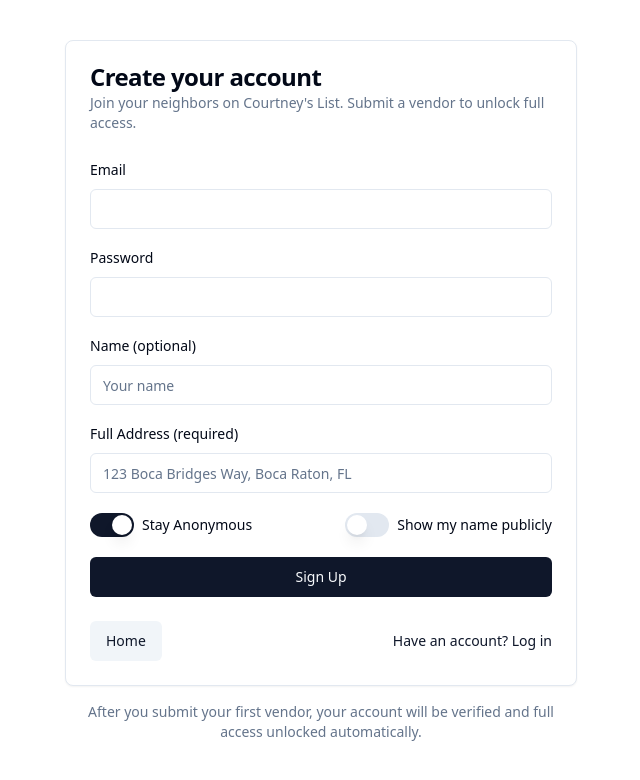
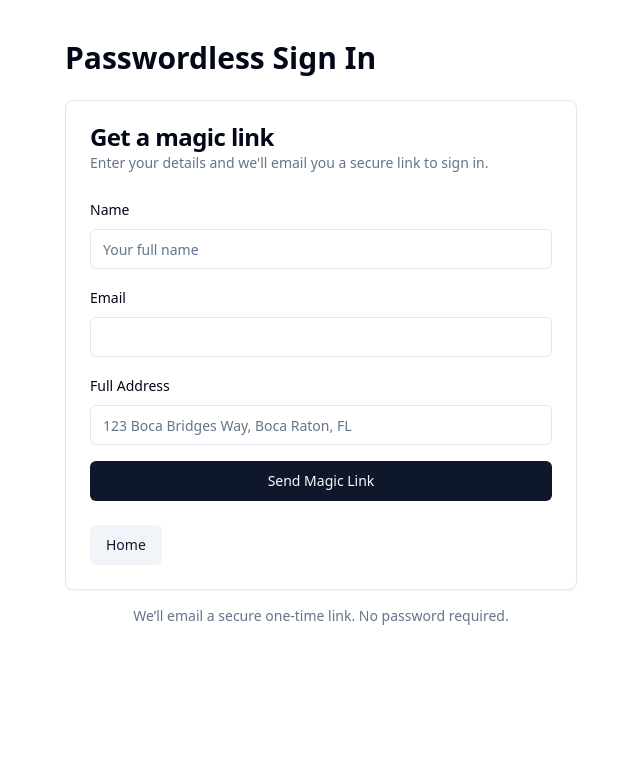
Before and after one commit to db192penny/courtneys-list-02184, a React (Vite) app: page /auth in a window 1280 px wide. Shown: the top 780 px of the page, without its empty margins (319-959 px from the left). Built offline with nearby package versions, Linux system fonts and the light colour scheme.

Commit message:
Refactor Auth to Magic Link
Update Auth page to use magic link authentication, collecting Name, Email, and Full Address. Store pending profile data before sending the magic link and finalize onboarding upon redirection.

```diff
--- a/src/pages/Auth.tsx
+++ b/src/pages/Auth.tsx
@@ -1,26 +1,18 @@
-
-import { FormEvent, useEffect, useMemo, useState } from "react";
+import { FormEvent, useCallback, useEffect, useMemo, useState } from "react";
 import { useNavigate, useSearchParams } from "react-router-dom";
 import { supabase } from "@/integrations/supabase/client";
 import { Button } from "@/components/ui/button";
 import { Input } from "@/components/ui/input";
 import { Label } from "@/components/ui/label";
 import { Card, CardContent, CardDescription, CardFooter, CardHeader, CardTitle } from "@/components/ui/card";
-import { Switch } from "@/components/ui/switch";
 import { useToast } from "@/hooks/use-toast";
-import { extractStreetName, isInBocaBridges } from "@/utils/address";
-
-type AuthMode = "login" | "signup";
+import { extractStreetName } from "@/utils/address";
+import SEO from "@/components/SEO";
 
 const Auth = () => {
-  const [mode, setMode] = useState<AuthMode>("signup");
+  const [name, setName] = useState("");
   const [email, setEmail] = useState("");
-  const [password, setPassword] = useState("");
-  // Profile fields (signup)
-  const [name, setName] = useState("");
   const [address, setAddress] = useState("");
-  const [isAnonymous, setIsAnonymous] = useState(true);
-  const [showNamePublic, setShowNamePublic] = useState(false);
 
   const { toast } = useToast();
   const navigate = useNavigate();
@@ -29,137 +21,140 @@ const Auth = () => {
   const inviteToken = useMemo(() => {
     const q = params.get("invite") || "";
     const stored = localStorage.getItem("invite_token") || "";
-    // Prefer query param, fallback to localStorage
     return (q || stored).trim();
   }, [params]);
 
   useEffect(() => {
-    // Hydrate email hint if we stored one earlier
     const hint = localStorage.getItem("invite_email");
     if (hint && !email) setEmail(hint);
   }, [email]);
 
-  const onLogin = async (e: FormEvent) => {
+  const finalizeOnboarding = useCallback(async (userId: string, userEmail: string | null) => {
+    const pendingRaw = localStorage.getItem("pending_profile");
+    const pending: null | { name: string; email: string; address: string; street_name?: string } = pendingRaw ? JSON.parse(pendingRaw) : null;
+    try {
+      if (pending) {
+        const payload = {
+          id: userId,
+          email: userEmail || pending.email,
+          name: pending.name,
+          address: pending.address,
+          street_name: pending.street_name || extractStreetName(pending.address),
+        };
+        const { error: upsertError } = await supabase.from("users").upsert(payload);
+        if (upsertError) {
+          console.error("[Auth] users upsert error:", upsertError);
+        }
+
+        const token = localStorage.getItem("invite_token") || inviteToken;
+        if (token) {
+          const { error: markErr } = await supabase.rpc("mark_invite_accepted", {
+            _token: token,
+            _user_id: userId,
+          });
+          if (markErr) console.warn("[Auth] mark_invite_accepted error (non-fatal):", markErr);
+        }
+
+        localStorage.removeItem("pending_profile");
+      }
+    } finally {
+      navigate("/dashboard");
+    }
+  }, [inviteToken, navigate]);
+
+  useEffect(() => {
+    const { data: { subscription } } = supabase.auth.onAuthStateChange((_event, session) => {
+      if (session?.user) {
+        // Defer any Supabase calls out of the callback to avoid deadlocks
+        setTimeout(() => finalizeOnboarding(session.user!.id, session.user!.email ?? null), 0);
+      }
+    });
+
+    supabase.auth.getSession().then(({ data: { session } }) => {
+      if (session?.user) {
+        finalizeOnboarding(session.user.id, session.user.email ?? null);
+      }
+    });
+
+    return () => subscription.unsubscribe();
+  }, [finalizeOnboarding]);
+
+  const onSubmit = async (e: FormEvent) => {
     e.preventDefault();
-    console.log("[Auth] Login attempt:", email);
-    const { data, error } = await supabase.auth.signInWithPassword({ email, password });
-    if (error) {
-      console.error("[Auth] login error:", error);
-      toast({ title: "Login failed", description: error.message, variant: "destructive" });
+
+    if (!name.trim()) {
+      toast({ title: "Name is required", description: "Please enter your name.", variant: "destructive" });
       return;
     }
-    toast({ title: "Welcome back", description: "Redirecting to dashboard..." });
-    // Ensure users row exists (id = auth.uid) with minimal fields if missing -> fetch and upsert if needed
-    const user = data.user;
-    if (user) {
-      await supabase.from("users").upsert({
-        id: user.id,
-        email: user.email || email,
-        address: address || "Unknown",
-        street_name: extractStreetName(address || "Unknown"),
-        name: name || null,
-        show_name_public: showNamePublic,
-        is_anonymous: isAnonymous,
-      });
+    if (!email.trim()) {
+      toast({ title: "Email is required", description: "Please enter your email.", variant: "destructive" });
+      return;
     }
-    navigate("/dashboard");
-  };
-
-  const onSignup = async (e: FormEvent) => {
-    e.preventDefault();
-
-    if (!address) {
-      toast({ title: "Address required", description: "Please enter your full address." , variant: "destructive" });
+    if (!address.trim()) {
+      toast({ title: "Address is required", description: "Please enter your full address.", variant: "destructive" });
       return;
     }
 
-    if (!isInBocaBridges(address)) {
-      toast({
-        title: "Address outside Boca Bridges?",
-        description: "For MVP, admin may manually approve. You can continue for now.",
+    const pending = {
+      name: name.trim(),
+      email: email.trim(),
+      address: address.trim(),
+      street_name: extractStreetName(address.trim()),
+    };
+    localStorage.setItem("pending_profile", JSON.stringify(pending));
+    if (inviteToken) localStorage.setItem("invite_token", inviteToken);
+    localStorage.setItem("invite_email", email.trim());
+
+    const redirectUrl = `${window.location.origin}/auth?post_signup=1`;
+
+    const { error } = await supabase.auth.signInWithOtp({
+      email: email.trim(),
+      options: {
+        emailRedirectTo: redirectUrl,
+      },
     });
-    }
 
-    console.log("[Auth] Signup attempt:", email);
-    const { data: signUpData, error: signUpError } = await supabase.auth.signUp({
-      email,
-      password,
-    });
-    if (signUpError) {
-      console.error("[Auth] signup error:", signUpError);
-      toast({ title: "Signup failed", description: signUpError.message, variant: "destructive" });
+    if (error) {
+      console.error("[Auth] magic link error:", error);
+      toast({ title: "Could not send magic link", description: error.message, variant: "destructive" });
       return;
     }
 
-    // If email confirmation is enabled, session may be null. Attempt sign-in to get a session for the upsert.
-    let user = signUpData.user;
-    if (!signUpData.session) {
-      const { data: signInData, error: signInError } = await supabase.auth.signInWithPassword({ email, password });
-      if (signInError) {
-        console.error("[Auth] post-signup sign-in error:", signInError);
-        toast({ title: "Check your email", description: "Please confirm your email to finish signup." });
-        return;
-      }
-      user = signInData.user;
-    }
+    toast({ title: "Check your email", description: "We sent you a secure sign-in link." });
+  };
 
-    if (!user) {
-      toast({ title: "Signup pending", description: "Check your email to confirm your account." });
-      return;
-    }
-
-    // Insert/Update user profile row with required fields (RLS: id must equal auth.uid())
-    const upsertPayload = {
-      id: user.id,
-      email: user.email || email,
-      name: name || null,
-      address: address,
-      street_name: extractStreetName(address),
-      show_name_public: showNamePublic,
-      is_anonymous: isAnonymous,
-    };
-    const { error: upsertError } = await supabase.from("users").upsert(upsertPayload);
-    if (upsertError) {
-      console.error("[Auth] users upsert error:", upsertError);
-      toast({ title: "Could not save your profile", description: upsertError.message, variant: "destructive" });
-      return;
-    }
-
-    // Mark invite accepted if token present
-    if (inviteToken) {
-      const { error: markErr } = await supabase.rpc("mark_invite_accepted", {
-        _token: inviteToken,
-        _user_id: user.id,
-      });
-      if (markErr) {
-        console.warn("[Auth] mark_invite_accepted error (non-fatal):", markErr);
-      } else {
-        console.log("[Auth] Invite marked accepted.");
-      }
-    }
-
-    // Persist email hint for Invite page display (optional)
-    localStorage.setItem("invite_email", email);
-
-    toast({ title: "Welcome!", description: "Account created. Redirecting to dashboard..." });
-    navigate("/dashboard");
-  };
+  const canonical = typeof window !== "undefined" ? window.location.href : undefined;
 
   return (
     <main className="min-h-screen bg-background">
+      <SEO
+        title="Passwordless Sign In — Courtney's List"
+        description="Sign in with a magic link. Enter your name, email, and full address to get started."
+        canonical={canonical}
+      />
       <section className="container max-w-xl py-10">
+        <h1 className="text-3xl font-semibold mb-6">Passwordless Sign In</h1>
         <Card>
           <CardHeader className="space-y-1">
-            <CardTitle>{mode === "signup" ? "Create your account" : "Log in"}</CardTitle>
+            <CardTitle>Get a magic link</CardTitle>
             <CardDescription>
-              {mode === "signup"
-                ? "Join your neighbors on Courtney's List. Submit a vendor to unlock full access."
-                : "Welcome back! Log in to continue."}
+              Enter your details and we'll email you a secure link to sign in.
             </CardDescription>
           </CardHeader>
 
           <CardContent className="space-y-4">
-            <form onSubmit={mode === "signup" ? onSignup : onLogin} className="space-y-4">
+            <form onSubmit={onSubmit} className="space-y-4">
+              <div className="space-y-2">
+                <Label htmlFor="name">Name</Label>
+                <Input
+                  id="name"
+                  value={name}
+                  onChange={(e) => setName(e.currentTarget.value)}
+                  placeholder="Your full name"
+                  required
+                />
+              </div>
+
               <div className="space-y-2">
                 <Label htmlFor="email">Email</Label>
                 <Input
@@ -173,31 +168,7 @@ const Auth = () => {
               </div>
 
               <div className="space-y-2">
-                <Label htmlFor="password">Password</Label>
-                <Input
-                  id="password"
-                  type="password"
-                  autoComplete={mode === "signup" ? "new-password" : "current-password"}
-                  value={password}
-                  onChange={(e) => setPassword(e.currentTarget.value)}
-                  required
-                />
-              </div>
-
-              {mode === "signup" && (
-                <>
-                  <div className="space-y-2">
-                    <Label htmlFor="name">Name (optional)</Label>
-                    <Input
-                      id="name"
-                      value={name}
-                      onChange={(e) => setName(e.currentTarget.value)}
-                      placeholder="Your name"
-                    />
-                  </div>
-
-                  <div className="space-y-2">
-                    <Label htmlFor="address">Full Address (required)</Label>
+                <Label htmlFor="address">Full Address</Label>
                 <Input
                   id="address"
                   value={address}
@@ -211,42 +182,21 @@ const Auth = () => {
                   </p>
                 )}
                 {inviteToken && (
-                      <p className="text-xs text-muted-foreground">Invite token detected — access will be granted after signup.</p>
+                  <p className="text-xs text-muted-foreground">Invite detected — you'll be granted access after sign-in.</p>
                 )}
               </div>
 
-                  <div className="flex items-center justify-between py-1">
-                    <div className="flex items-center gap-2">
-                      <Switch id="is-anon" checked={isAnonymous} onCheckedChange={setIsAnonymous} />
-                      <Label htmlFor="is-anon">Stay Anonymous</Label>
-                    </div>
-                    <div className="flex items-center gap-2">
-                      <Switch id="show-name" checked={showNamePublic} onCheckedChange={setShowNamePublic} />
-                      <Label htmlFor="show-name">Show my name publicly</Label>
-                    </div>
-                  </div>
-                </>
-              )}
-
-              <Button type="submit" className="w-full">
-                {mode === "signup" ? "Sign Up" : "Log In"}
-              </Button>
+              <Button type="submit" className="w-full">Send Magic Link</Button>
             </form>
           </CardContent>
 
           <CardFooter className="flex items-center justify-between">
             <Button variant="secondary" onClick={() => navigate("/")}>Home</Button>
-            <button
-              className="text-sm text-primary underline-offset-4 hover:underline"
-              onClick={() => setMode(mode === "signup" ? "login" : "signup")}
-            >
-              {mode === "signup" ? "Have an account? Log in" : "New here? Create an account"}
-            </button>
           </CardFooter>
         </Card>
 
         <div className="mt-4 text-center text-sm text-muted-foreground">
-          After you submit your first vendor, your account will be verified and full access unlocked automatically.
+          We’ll email a secure one-time link. No password required.
         </div>
       </section>
     </main>
```
Lines whose indentation alone changed are shown as unchanged.
